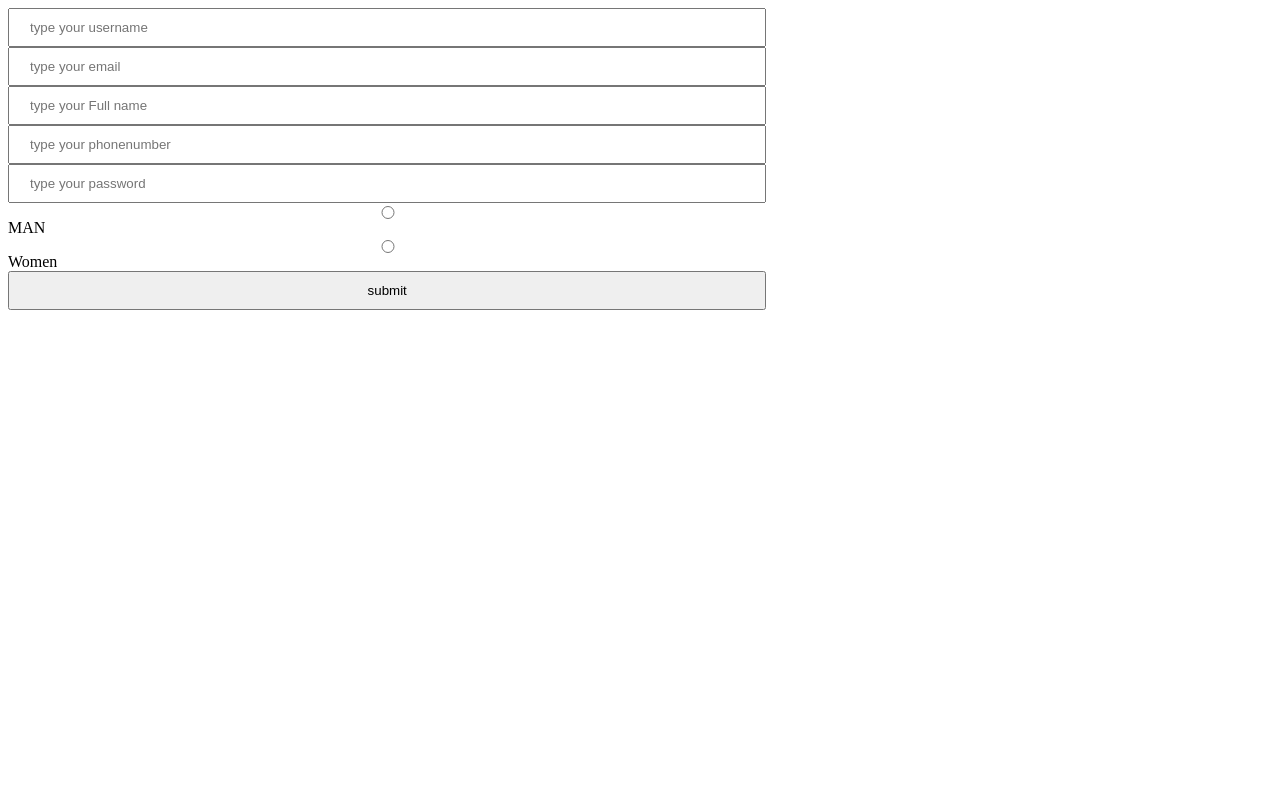
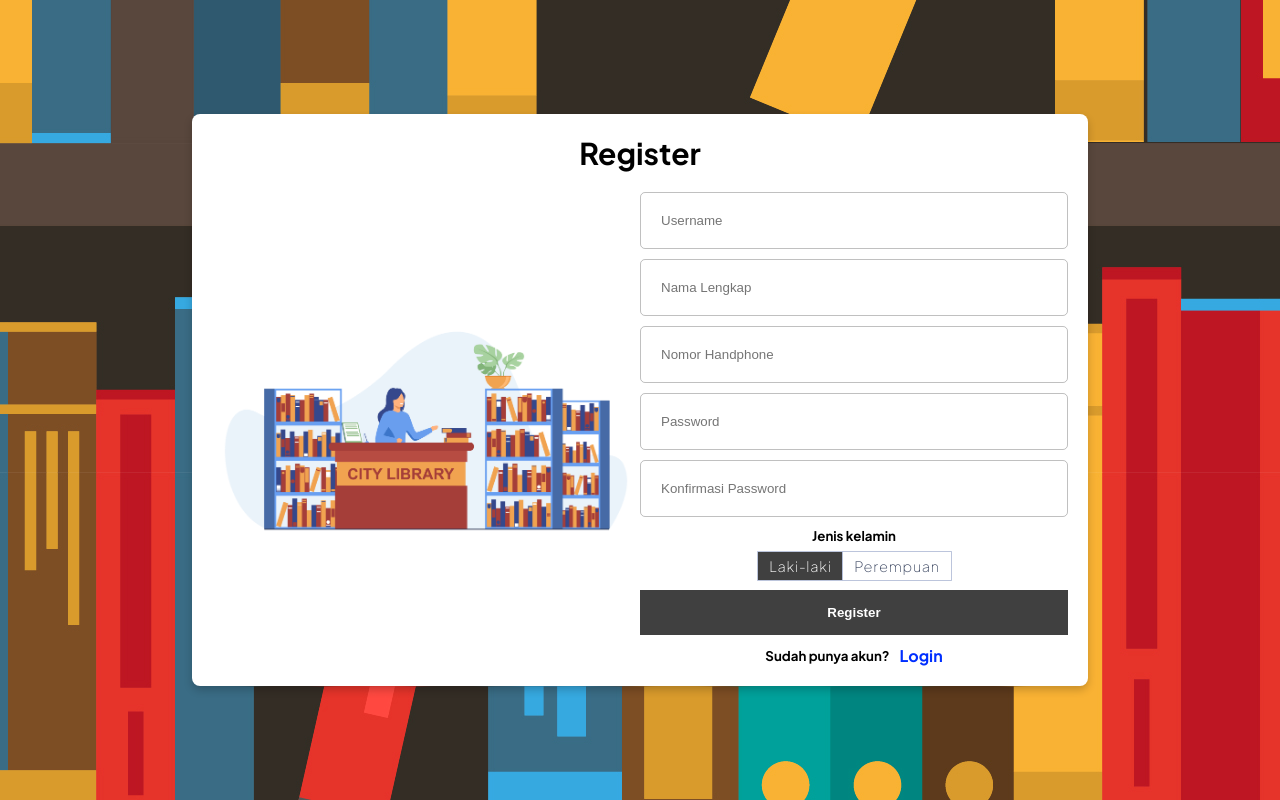
Before and after one commit to kevinoctavian/perpustakaan_online, a CodeIgniter 4 app: template app/Views/register_page.php in a window 1280 px wide. Run offline with PHP 8.4 and a stand-in for CodeIgniter, Linux system fonts and the light colour scheme; the template is opened without the code that fills it, so the values that code supplies are empty; some libraries are stand-ins or nearby versions.

Commit message:
Memperbaiki register dan login page dan keamanan pada userauth.php

```diff
--- a/app/Config/Boot/development.php
+++ b/app/Config/Boot/development.php
@@ -31,4 +31,4 @@ defined('SHOW_DEBUG_BACKTRACE') || define('SHOW_DEBUG_BACKTRACE', true);
  | the system. This will control whether Kint is loaded, and a few other
  | items. It can always be used within your own application too.
  */
-defined('CI_DEBUG') || define('CI_DEBUG', true);
+defined('CI_DEBUG') || define('CI_DEBUG', 0);
--- a/app/Views/register_page.php
+++ b/app/Views/register_page.php
@@ -1,26 +1,75 @@
+<?php
+
+$flash = session()->getFlashdata('current_input');
+
+$username = '';
+$fullname =  '';
+$gender = 'L';
+$phonenumber = '';
+
+if ($flash) {
+  $username = $flash['username'] ?? '';
+  $fullname =  $flash['fullname'] ?? '';
+  $gender = $flash['gender'] ?? '';
+  $phonenumber = $flash['phone_number'] ?? '';
+}
+
+?>
 <!DOCTYPE html>
 <html lang="en">
 
 <head>
   <meta charset="UTF-8">
   <meta name="viewport" content="width=device-width, initial-scale=1.0">
-  <title>Register Page</title>
+  <link rel="icon" type="image/png" sizes="32x32" href="./images/favicon-32x32.png">
+  <title>Login Perpustakaan Online</title>
+  <link rel="stylesheet" href="/css/loginform.css">
 </head>
 
 <body>
-  <?= session()->getFlashdata('error') ?>
-  <form action="" method="post" style="display: flex; flex-direction: column; width: 60%;">
-    <input style="padding: 10px 20px;" type="text" placeholder="type your username" name="username" />
-    <input style="padding: 10px 20px;" type="email" placeholder="type your email" name="email" />
-    <input style="padding: 10px 20px;" type="text" placeholder="type your Full name" name="fullname" />
-    <input style="padding: 10px 20px;" type="text" placeholder="type your phonenumber" name="phonenumber" maxlength="15" max="15" />
-    <input style="padding: 10px 20px;" type="text" placeholder="type your password" name="password" />
+  <div class="container">
+    <h2 class="register">Register</h2>
+    <div class="card">
+      <div class="card__cover_image">
+        <img class="gambar-depan" src="/img/library.png">
+      </div>
+      <div class="card__content">
+        <?php if (session()->getFlashdata('error')) : ?>
+          <p class="error"><?= session()->getFlashdata('error') ?></p>
+        <?php endif; ?>
+        <form method="post" action=""> <!-- Menambahkan onsubmit dan return false -->
+          <input required name="username" autocomplete="off" id="username" type="text" placeholder="Username" value="<?= $username ?>">
+          <input required name="fullname" type="text" id="fullName" placeholder="Nama Lengkap" value="<?= $fullname ?>">
+          <input required name="phonenumber" type="text" id="phoneNumber" placeholder="Nomor Handphone" value="<?= $phonenumber ?>">
 
-    <input style="padding: 10px 20px;" type="radio" name="gender" id="l" value="L" /><label for="l">MAN</label>
-    <input style="padding: 10px 20px;" type="radio" name="gender" id="p" value="P" /><label for="p">Women</label>
+          <input required name="password" autocomplete="off" type="password" minlength="8" id="password" placeholder="Password">
+          <input required class="" name="passwordconfirm" autocomplete="off" type="password" minlength="8" id="confirmPassword" placeholder="Konfirmasi Password">
+          <p class="password__notmatch hidden">Password doesn't match</p>
 
-    <input style="padding: 10px 20px;" type="submit" value="submit">
-  </form>
+          <div class="mydict">
+            <h5 class="kelamin">Jenis kelamin</h5>
+            <div>
+              <label>
+                <input name="gender" type="radio" name="radio" <?= $gender == 'L' ? 'checked' : '' ?> value="L">
+                <span>Laki-laki</span>
+              </label>
+              <label>
+                <input name="gender" type="radio" name="radio" <?= $gender == 'P' ? 'checked' : '' ?> value="P">
+                <span>Perempuan</span>
+              </label>
+            </div>
+          </div>
+          <button class="tombol-register" type="submit" id="registerButton" disabled>Register</button>
+        </form>
+        <div class="switch">
+          <h5>Sudah punya akun?</h5>
+          <a href="login">Login</a>
+        </div>
+      </div>
+    </div>
+  </div>
+
+  <script src="/js/loginform.js"></script>
 </body>
 
 </html>
--- /dev/null
+++ b/public/css/loginform.css
@@ -0,0 +1,233 @@
+@import url("https://fonts.googleapis.com/css2?family=Plus+Jakarta+Sans:ital,wght@0,200;0,700;1,200&display=swap");
+
+*, *::before, *::after {
+  margin: 0;
+  padding: 0;
+  box-sizing: border-box;
+}
+
+body {
+  display: flex;
+  justify-content: center;
+  align-items: center;
+  min-height: 100vh;
+  font-family: "Plus Jakarta Sans", sans-serif;
+  background-image: url(/img/library-2.jpg);
+  padding: 20px 0;
+}
+
+.hidden {
+  display: none;
+}
+.password__notmatch {
+  color: red;
+  text-decoration: underline;
+}
+.error {
+  text-align: center;
+  font-size: 1.1rem;
+  font-weight: 800;
+  background-color : rgba(220, 0, 0, 0.8);
+  border-radius: 5px;
+  padding : 10px;
+  color : #fff;
+}
+
+.container {
+  width: 70%;
+  background-color: #ffffff;
+  /* background-color: transparent; */
+  backdrop-filter: blur(10px);
+  padding: 20px;
+  border-radius: 8px;
+  box-shadow: 0 4px 8px rgba(0, 0, 0, 0.2);
+  overflow: hidden;
+  height: 100%;
+}
+
+.card {
+  margin: auto;
+  display: flex;
+  /* width: 70%;
+  background-color: #ffffff;
+  /* background-color: transparent;
+  backdrop-filter: blur(10px);
+  padding: 20px;
+  border-radius: 8px;
+  box-shadow: 0 4px 8px rgba(0, 0, 0, 0.2);
+  overflow: hidden; */
+  align-items: center;
+  justify-content: space-around;
+}
+
+.card__cover_image {
+  width: 50%;
+}
+.card__cover_image img {
+  width: 100%;
+}
+
+.card__content {
+  flex: 1;
+}
+
+h2 {
+  text-align: left;
+  font-weight: 600;
+  font-size: 30px;
+  margin-bottom: 10px;
+}
+
+.register,
+.kelamin {
+  text-align: center;
+  font-weight: 600;
+  margin-top: 0;
+}
+
+.register {
+  font-size: 30px;
+}
+
+form {
+  display: flex;
+  flex-direction: column;
+  gap: 10px;
+  margin-top: 10px;
+}
+
+.gambar-depan {
+  border-radius: 6px;
+}
+
+input {
+  padding: 20px;
+  border: none;
+  border-radius: 5px;
+  background-color: transparent;
+  border: 1px solid rgba(49, 49, 49, 0.302);
+  color: #000000;
+  transition: all 250ms;
+}
+
+input:focus {
+  padding: 15px;
+  background-color: #eeeeee;
+}
+input.invalid__data {
+  border: 1px solid rgba(220, 0, 0, 1) !important;
+}
+
+.card form a {
+  padding: 15px 20px;
+  background-color: rgba(17, 17, 17, 0.8);
+  cursor: pointer;
+  color: #ffffff;
+  text-align: center;
+  text-decoration: none;
+  font-weight: 600;
+}
+
+#passwordError {
+  border-radius: 5px;
+}
+
+.tombol-register {
+  padding: 15px 20px;
+  background-color: rgba(17, 17, 17, 0.8);
+  cursor: pointer;
+  color: #ffffff;
+  text-align: center;
+  text-decoration: none;
+  font-weight: 600;
+  border: none;
+  outline: none;
+}
+
+.tombol-register:hover,
+a:hover {
+  background-color: rgba(54, 54, 54, 0.8);
+  color: #ffffff;
+}
+
+.switch a {
+  cursor: pointer;
+  color: rgb(0, 47, 255);
+  text-align: center;
+  text-decoration: none;
+  font-weight: 600;
+}
+
+.switch {
+  display: flex;
+  justify-content: center;
+  align-items: center;
+  gap: 10px;
+  margin-top: 10px;
+}
+
+.mydict div {
+  display: flex;
+  flex-wrap: wrap;
+  margin-top: 0.5rem;
+  justify-content: center;
+}
+
+.mydict input[type="radio"] {
+  clip: rect(0 0 0 0);
+  clip-path: inset(100%);
+  height: 1px;
+  overflow: hidden;
+  position: absolute;
+  white-space: nowrap;
+  width: 1px;
+}
+
+.mydict input[type="radio"]:checked + span {
+  background-color: rgba(17, 17, 17, 0.8);
+  z-index: 1;
+  color: #ffffff;
+}
+
+label span {
+  display: block;
+  font-size: 0.9rem;
+  cursor: pointer;
+  background-color: #ffffff;
+  padding: 0.375em 0.75em;
+  position: relative;
+  margin-left: 0.0625em;
+  box-shadow: 0 0 0 0.0625em #b5bfd9;
+  letter-spacing: 0.05em;
+  color: #3e4963;
+  text-align: center;
+  transition: background-color 0.5s ease;
+}
+/*
+label:first-child span {
+    border-radius: .375em 0 0 .375em;
+}
+
+label:last-child span {
+    border-radius: 0 .375em .375em 0;
+}*/
+
+@media screen and (max-width: 575px) {
+  .card {
+    width: 100%;
+    max-width: 300px;
+    max-height: 900px;
+  }
+  input:focus {
+    padding: 20px;
+  }
+  .mydict div {
+    width: 100%;
+  }
+}
+
+@media screen and (max-width: 760px) {
+  .card__cover_image {
+    display: none;
+  }
+}
```
Also changed, not shown: app/Controllers/UserAuth.php (+15 -4 lines), app/Views/login_page.php (+34 -7 lines), public/js/loginform.js (added, +64 -0 lines), public/img/6888600.jpg (added), public/img/book.jpg (added), public/img/library-2.jpg (added), public/img/library.png (added).
